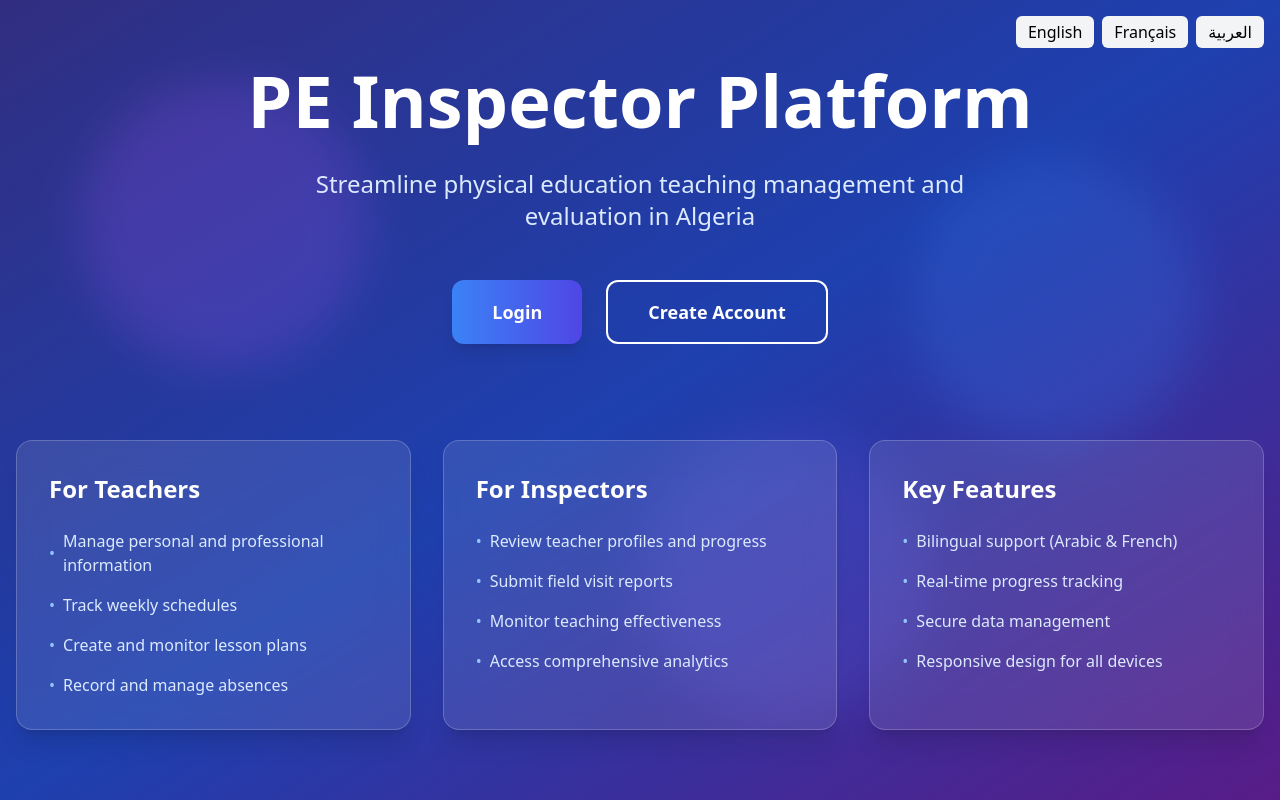
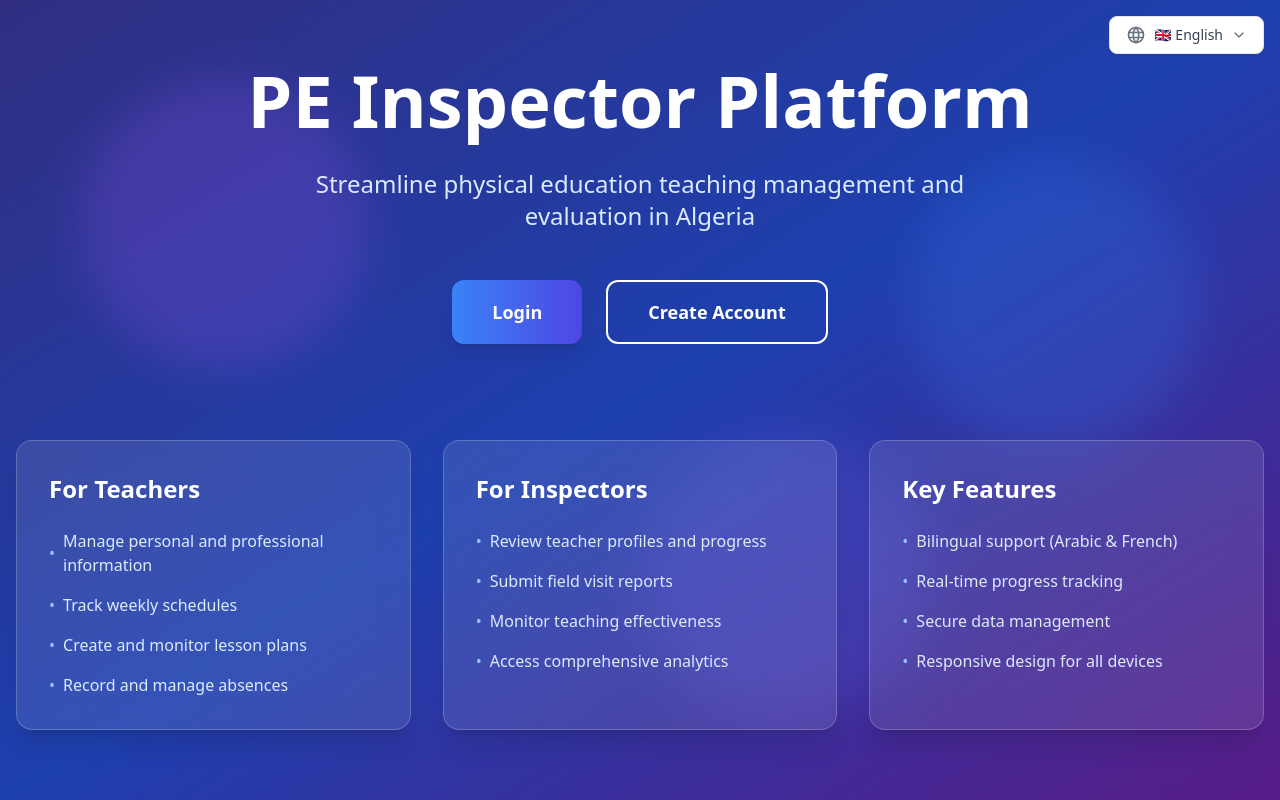
Before and after one commit to Salahalioui/PE-inspection, a React (Vite) app in the folder frontend/: page / in a window 1280 px wide. Built offline with nearby package versions, Linux system fonts and the light colour scheme.

Commit message:
Add Tabler icons and enhance language switcher with flags and animations

```diff
--- a/frontend/package.json
+++ b/frontend/package.json
@@ -13,6 +13,7 @@
     "@headlessui/react": "^1.7.17",
     "@heroicons/react": "^2.0.18",
     "@supabase/supabase-js": "^2.39.1",
+    "@tabler/icons-react": "^3.31.0",
     "framer-motion": "^12.4.10",
     "i18next": "^23.7.11",
     "i18next-browser-languagedetector": "^8.0.4",
--- a/frontend/src/components/layout/LanguageSwitcher.tsx
+++ b/frontend/src/components/layout/LanguageSwitcher.tsx
@@ -1,33 +1,73 @@
 import { useTranslation } from 'react-i18next';
+import { useState, useRef, useEffect } from 'react';
+import { IconChevronDown, IconWorld } from '@tabler/icons-react';
 
 const LanguageSwitcher = () => {
   const { i18n } = useTranslation();
+  const [isOpen, setIsOpen] = useState(false);
+  const dropdownRef = useRef<HTMLDivElement>(null);
 
   const languages = [
-    { code: 'en', name: 'English', dir: 'ltr' },
-    { code: 'fr', name: 'Français', dir: 'ltr' },
-    { code: 'ar', name: 'العربية', dir: 'rtl' }
+    { code: 'en', name: 'English', flag: '🇬🇧', dir: 'ltr' },
+    { code: 'fr', name: 'Français', flag: '🇫🇷', dir: 'ltr' },
+    { code: 'ar', name: 'العربية', flag: '🇩🇿', dir: 'rtl' }
   ];
 
   const changeLanguage = (lng: string) => {
     i18n.changeLanguage(lng);
+    setIsOpen(false);
   };
 
+  useEffect(() => {
+    const handleClickOutside = (event: MouseEvent) => {
+      if (dropdownRef.current && !dropdownRef.current.contains(event.target as Node)) {
+        setIsOpen(false);
+      }
+    };
+
+    document.addEventListener('mousedown', handleClickOutside);
+    return () => document.removeEventListener('mousedown', handleClickOutside);
+  }, []);
+
+  const currentLanguage = languages.find(lang => lang.code === i18n.language) || languages[0];
+
   return (
-    <div className="flex items-center gap-2">
+    <div className="relative" ref={dropdownRef}>
+      <button
+        onClick={() => setIsOpen(!isOpen)}
+        className="flex items-center gap-2 px-4 py-2 rounded-lg bg-white border border-gray-200 hover:bg-gray-50
+                   transition-all duration-200 shadow-sm focus:outline-none focus:ring-2 focus:ring-blue-500"
+      >
+        <IconWorld className="w-5 h-5 text-gray-500" />
+        <span className="text-sm font-medium text-gray-700">
+          {currentLanguage.flag} {currentLanguage.name}
+        </span>
+        <IconChevronDown
+          className={`w-4 h-4 text-gray-500 transition-transform duration-200 ${
+            isOpen ? 'transform rotate-180' : ''
+          }`}
+        />
+      </button>
+
+      {isOpen && (
+        <div className="absolute right-0 mt-2 w-48 bg-white rounded-lg shadow-lg border border-gray-100
+                      overflow-hidden z-50 animate-fadeIn">
           {languages.map((lang) => (
             <button
               key={lang.code}
               onClick={() => changeLanguage(lang.code)}
-          className={`px-3 py-1 rounded-md ${
-            i18n.language === lang.code
-              ? 'bg-blue-500 text-white'
-              : 'bg-gray-100 hover:bg-gray-200'
-          }`}
+              className={`w-full text-left px-4 py-2 flex items-center gap-2 text-sm
+                        ${i18n.language === lang.code
+                          ? 'bg-blue-50 text-blue-600'
+                          : 'text-gray-700 hover:bg-gray-50'
+                        } transition-colors duration-150`}
             >
-          {lang.name}
+              <span className="text-lg">{lang.flag}</span>
+              <span className="font-medium">{lang.name}</span>
             </button>
           ))}
+        </div>
+      )}
     </div>
   );
 };
--- a/frontend/tailwind.config.js
+++ b/frontend/tailwind.config.js
@@ -9,7 +9,17 @@ export default {
     "./src/assets/**/*.{js,ts,jsx,tsx}"
   ],
   theme: {
-    extend: {},
+    extend: {
+      keyframes: {
+        fadeIn: {
+          '0%': { opacity: '0', transform: 'translateY(-10px)' },
+          '100%': { opacity: '1', transform: 'translateY(0)' }
+        }
+      },
+      animation: {
+        fadeIn: 'fadeIn 0.2s ease-out'
+      }
+    }
   },
   plugins: [],
 }
```
Also changed, not shown: 1 other file (tests, documents, lock files or other folders). Lines whose indentation alone changed are shown as unchanged.
